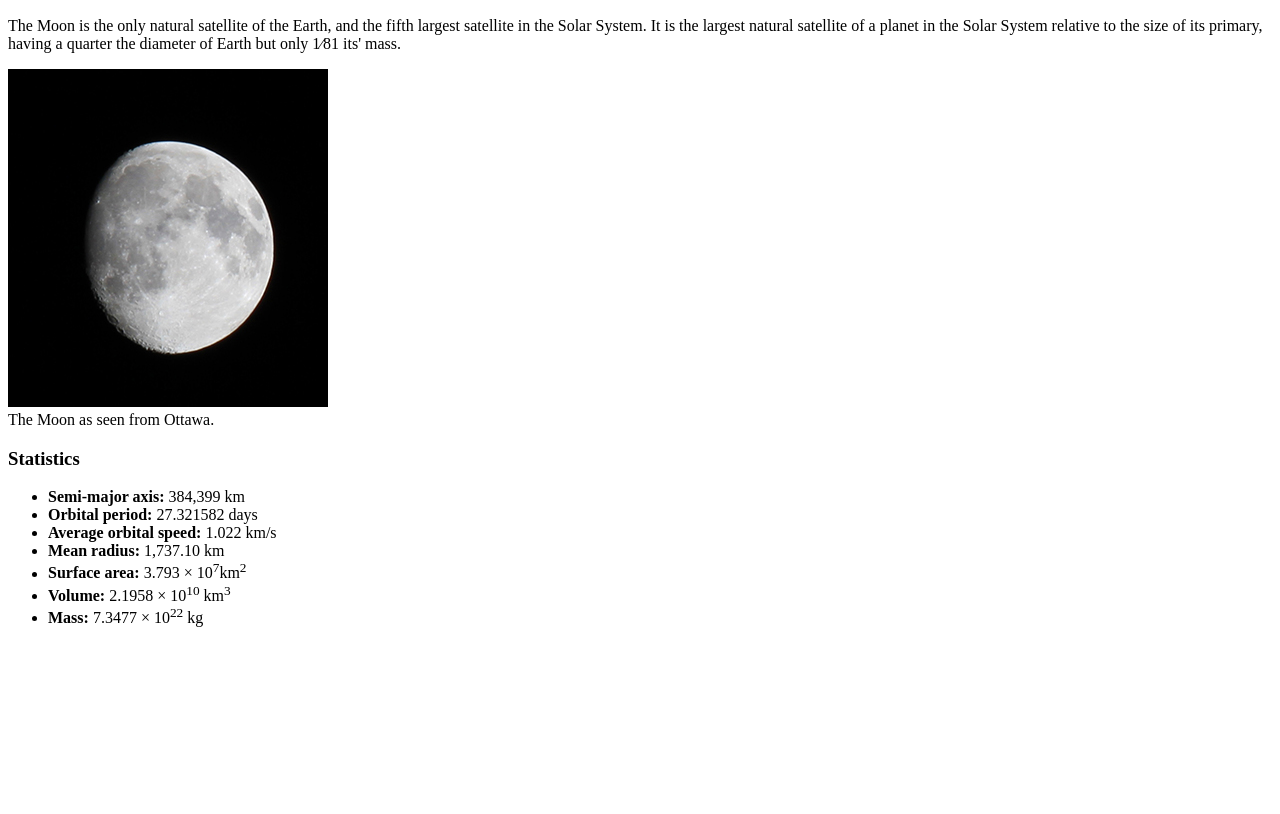
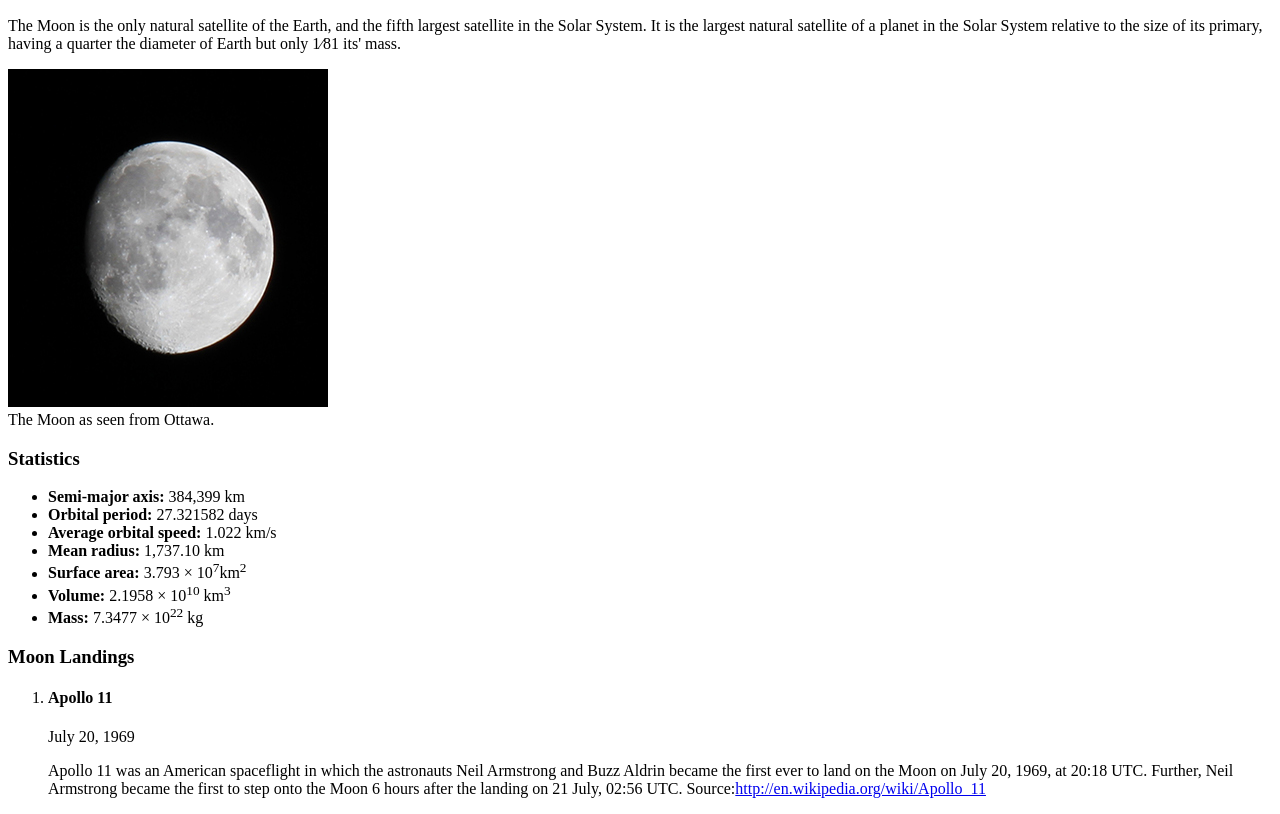
Before and after one commit to gere0018/mad9013-ex1, a plain HTML site: page index.html in a window 1280 px wide. Shown: the part 110-924 px from the top of the page. Before the commit the page ends 800 px from the top, so only its background shows below. Drawn offline with Linux system fonts and the light colour scheme.

Commit message:
Added Ordered List with 1st item Apollo 11

```diff
--- a/index.html
+++ b/index.html
@@ -20,5 +20,13 @@
   	<li><b>Volume:</b> 2.1958 × 10<sup>10</sup> km<sup>3</sup></li>
   	<li><b>Mass:</b> 7.3477 × 10<sup>22</sup> kg</li>
   </ul>
+  <h3>Moon Landings</h3>
+  <ol>
+  	<li><h4>Apollo 11</h4>
+  	<time>July 20, 1969</time>
+  	<p>
+Apollo 11 was an American spaceflight in which the astronauts Neil Armstrong and Buzz Aldrin became the first ever to land on the Moon on July 20, 1969, at 20:18 UTC. Further, Neil Armstrong became the first to step onto the Moon 6 hours after the landing on 21 July, 02:56 UTC. Source:<a href="http://en.wikipedia.org/wiki/Apollo_11">http://en.wikipedia.org/wiki/Apollo_11</a></p>
+</li>
+  </ol>
 
  </body>
```
